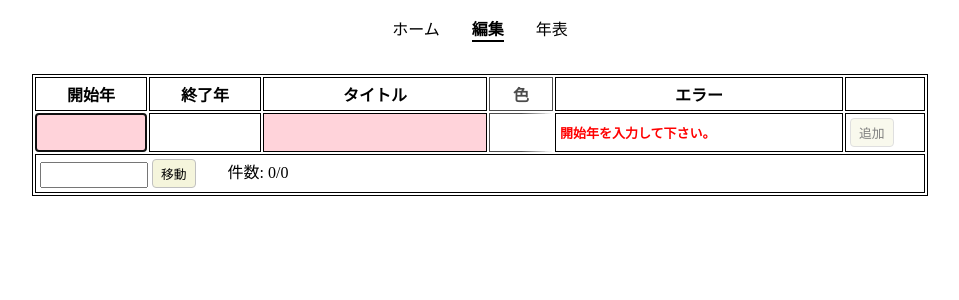
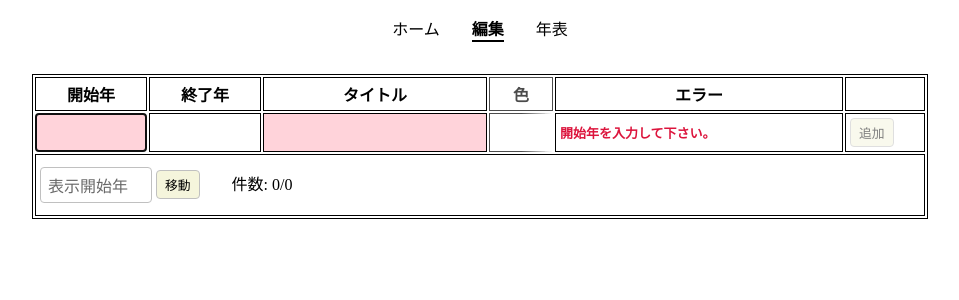
Before and after one commit to redfe/mysirube, a SvelteKit app: page /edit in a window 1280 px wide. Shown: the top 300 px of the page, without its empty margins (160-1119 px from the left). Built offline with nearby package versions, Linux system fonts and the light colour scheme.

Commit message:
見た目修正

```diff
--- a/src/app.html
+++ b/src/app.html
@@ -1,12 +1,15 @@
 <!doctype html>
-<html lang="en">
+<html lang="ja">
+
 <head>
 	<meta charset="utf-8" />
 	<link rel="icon" href="%sveltekit.assets%/favicon.png" />
 	<meta name="viewport" content="width=device-width, initial-scale=1" />
 	%sveltekit.head%
 </head>
+
 <body data-sveltekit-preload-data="hover">
 	<div style="display: contents">%sveltekit.body%</div>
 </body>
+
 </html>
--- a/src/lib/components/Button.svelte
+++ b/src/lib/components/core/Button.svelte
@@ -35,7 +35,7 @@
 		background-color: bisque;
 	}
 	button:active:not(:disabled) {
-		background-color: bisque;
+		opacity: 0.7;
 	}
 	button.s {
 		font-size: 0.6rem;
--- /dev/null
+++ b/src/lib/components/core/TextInput.svelte
@@ -0,0 +1,50 @@
+<script module lang="ts">
+	import type { HTMLInputAttributes } from 'svelte/elements';
+
+	export type Props = { label: string } & HTMLInputAttributes;
+</script>
+
+<script lang="ts">
+	let { label, value = $bindable(), ...others }: Props = $props();
+	const id = crypto.randomUUID();
+</script>
+
+<div class="text-field">
+	<input type="text" {id} bind:value {...others} placeholder="" />
+	<label for={id}>{label}</label>
+</div>
+
+<style>
+	.text-field {
+		display: inline-block;
+		position: relative;
+		margin: 0.5rem 0;
+		box-sizing: border-box;
+	}
+	.text-field input {
+		padding: 0.5rem 0.25rem;
+		font-size: 1rem;
+		border: 1px solid silver;
+		border-radius: 4px;
+		box-sizing: border-box;
+	}
+	.text-field label {
+		top: 0.4rem;
+		left: 0.5rem;
+		position: absolute;
+		font-size: 1rem;
+		color: dimgray;
+		pointer-events: none;
+		transition: 0.2s ease all;
+	}
+	.text-field input:focus + label,
+	.text-field input:not(:placeholder-shown) + label {
+		top: 0;
+		left: 10px;
+		font-size: 0.8rem;
+		padding: 0 5px;
+		color: black;
+		transform: translateY(-50%);
+		background-color: white;
+	}
+</style>
--- /dev/null
+++ b/src/lib/components/core/Typograph.svelte
@@ -0,0 +1,18 @@
+<script module lang="ts">
+	import type { HTMLAttributes } from 'svelte/elements';
+
+	export type Props = HTMLAttributes<HTMLSpanElement>;
+</script>
+
+<script lang="ts">
+	let { children, ...others }: Props = $props();
+</script>
+
+<span {...others}>{@render children?.()}</span>
+
+<style>
+	span {
+		line-height: 3.25rem;
+		vertical-align: middle;
+	}
+</style>
--- /dev/null
+++ b/src/lib/components/custom/StartYearChange.svelte
@@ -0,0 +1,22 @@
+<script module lang="ts">
+	export type Props = { label: string; startYear?: number; move: () => void };
+</script>
+
+<script lang="ts">
+	import Button from '$lib/components/core/Button.svelte';
+	import TextInput from '$lib/components/core/TextInput.svelte';
+
+	let { label, startYear = $bindable(), move }: Props = $props();
+</script>
+
+<div class="root">
+	<TextInput {label} type="number" bind:value={startYear} />
+	<Button onclick={move}>移動</Button>
+</div>
+
+<style>
+	.root :global input {
+		width: 7rem;
+		text-align: right;
+	}
+</style>
--- a/src/routes/+layout.svelte
+++ b/src/routes/+layout.svelte
@@ -1,5 +1,5 @@
 <script lang="ts">
-	import Link from '$lib/components/Link.svelte';
+	import Link from '$lib/components/core/Link.svelte';
 	import { page } from '$app/stores';
 	import { onNavigate } from '$app/navigation';
 	const { children } = $props();
--- a/src/routes/+page.svelte
+++ b/src/routes/+page.svelte
@@ -1,6 +1,7 @@
 <script>
-	import Button from '$lib/components/Button.svelte';
-	import Link from '$lib/components/Link.svelte';
+	import Button from '$lib/components/core/Button.svelte';
+	import Link from '$lib/components/core/Link.svelte';
+	import TextInput from '$lib/components/core/TextInput.svelte';
 </script>
 
 <svelte:head><title>Myしるべ：ホーム</title></svelte:head>
--- a/src/routes/edit/+page.svelte
+++ b/src/routes/edit/+page.svelte
@@ -2,7 +2,9 @@
 	import { EditData } from './data.svelte';
 	import { search, save, type Data, remove as removeData } from '$lib/repository';
 	import { onMount } from 'svelte';
-	import Button from '$lib/components/Button.svelte';
+	import Button from '$lib/components/core/Button.svelte';
+	import Typograph from '$lib/components/core/Typograph.svelte';
+	import StartYearChange from '$lib/components/custom/StartYearChange.svelte';
 
 	let newData = $state(new EditData());
 	let datas: EditData[] = $state([]);
@@ -164,12 +166,10 @@
 		<tr class="commands">
 			<td colspan="6">
 				<div>
-					<div>
-						<input type="number" bind:value={offsetStart} /><Button onclick={move}>移動</Button>
-					</div>
+					<StartYearChange label="表示開始年" {move} bind:startYear={offsetStart} />
 					<div class="count">
-						<span>件数:</span>
-						<span>{datas.length}/{allCount}</span>
+						<Typograph>件数:</Typograph>
+						<Typograph>{datas.length}/{allCount}</Typograph>
 					</div>
 				</div>
 			</td>
@@ -272,12 +272,6 @@
 				text-align: left;
 				display: flex;
 				gap: 2rem;
-				input {
-					width: 6.25rem;
-					height: 1.25rem;
-					text-align: right;
-					margin-right: 0.25rem;
-				}
 			}
 		}
 		td:nth-child(1),
@@ -285,7 +279,7 @@
 			text-align: right;
 		}
 		pre {
-			color: red;
+			color: crimson;
 			margin: 0;
 		}
 	}
```
Also changed, not shown: src/lib/components/custom/ColorFilter.svelte (added, +69 -0 lines), src/routes/timeline/+page.svelte (+11 -67 lines), src/lib/components/core/Link.svelte (renamed from src/lib/components/Link.svelte). Lines whose indentation alone changed are shown as unchanged.
